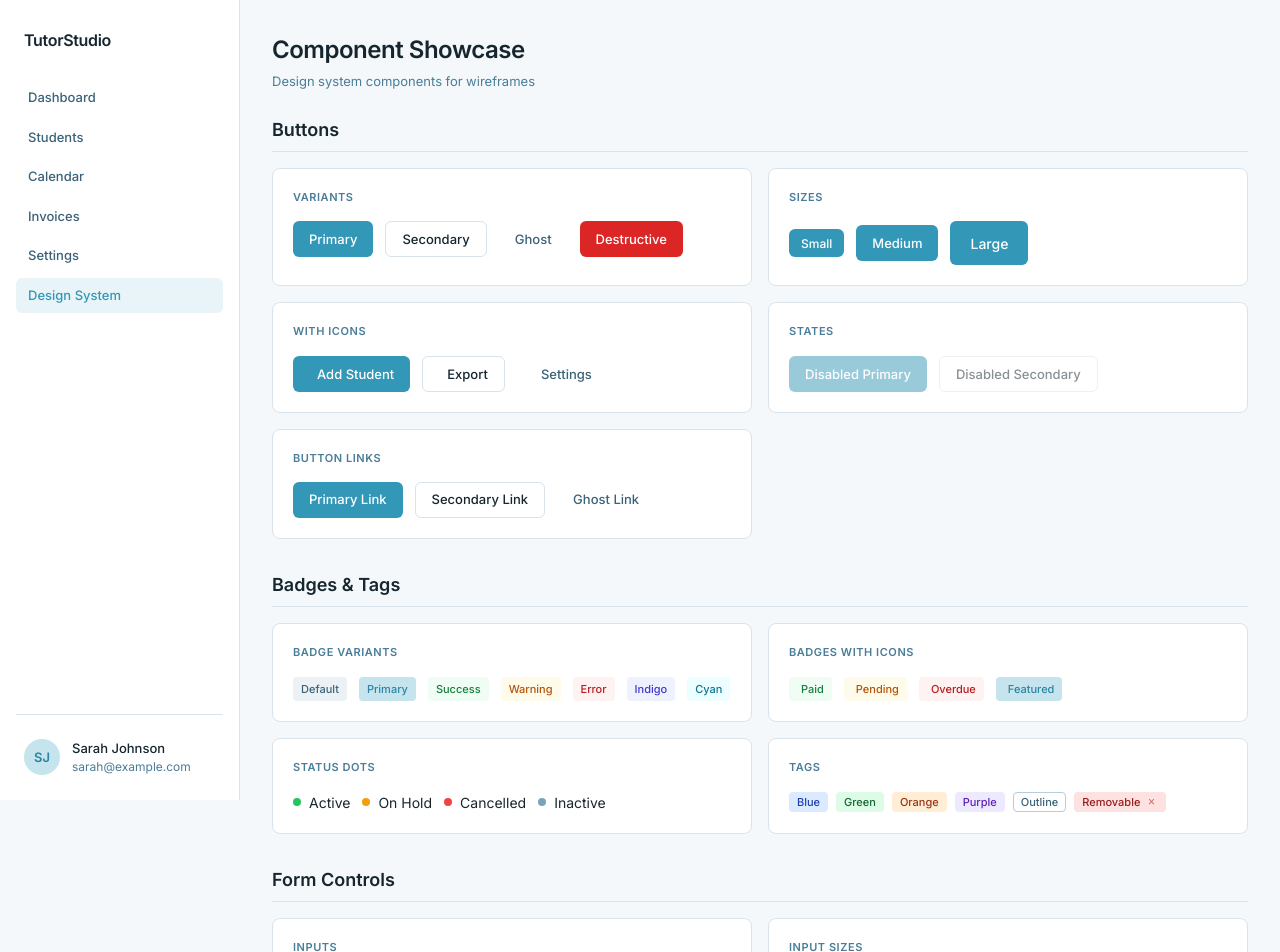
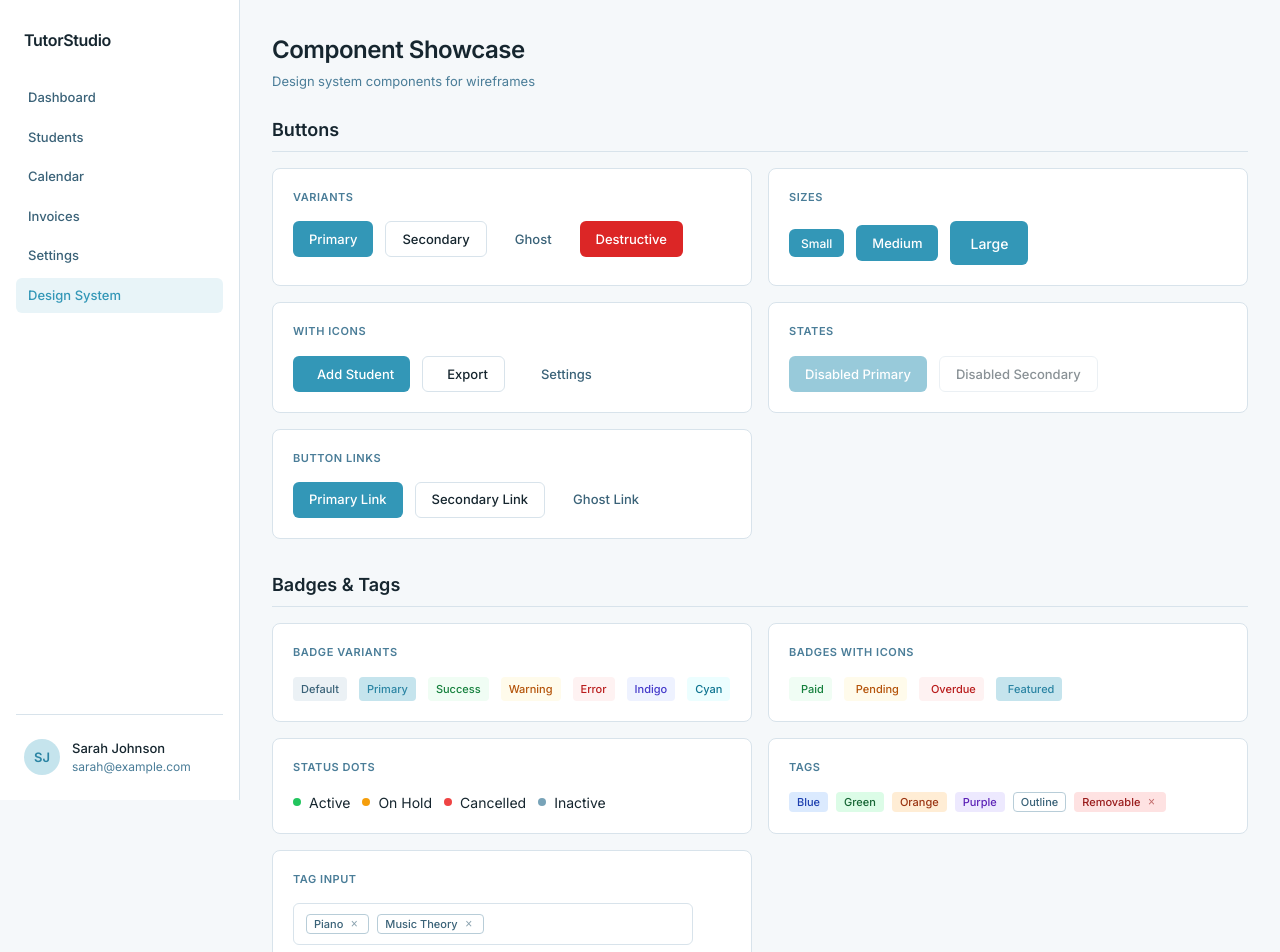
Before and after one commit to endermalkoc/tutor, a React (Vite) app in the folder wireframes/: page /design-system in a window 1280 px wide. Shown: the top 952 px of the page. Built offline with nearby package versions, Linux system fonts and the light colour scheme; some icons are missing.

Commit message:
feat: add TagInput component for dynamic subject tagging in forms

```diff
--- a/wireframes/src/components/design-system/FormSection.css
+++ b/wireframes/src/components/design-system/FormSection.css
@@ -16,7 +16,9 @@
   display: flex;
   align-items: center;
   justify-content: space-between;
+  padding-bottom: var(--space-3);
   margin-bottom: var(--space-4);
+  border-bottom: 1px solid var(--border-default);
 }
 
 .form-section-title {
--- /dev/null
+++ b/wireframes/src/components/design-system/TagInput.css
@@ -0,0 +1,58 @@
+/* Tag Input Container */
+.tag-input-container {
+  display: flex;
+  flex-wrap: wrap;
+  align-items: center;
+  gap: var(--space-2);
+  min-height: 36px;
+  padding: var(--space-2) var(--space-3);
+  background: var(--bg-surface);
+  border: 1px solid var(--border-default);
+  border-radius: var(--radius-md);
+  cursor: text;
+  transition: all var(--transition-fast);
+}
+
+.tag-input-container:hover {
+  border-color: var(--border-strong);
+}
+
+.tag-input-container:focus-within {
+  border-color: var(--primary-500);
+  box-shadow: 0 0 0 3px rgba(59, 130, 246, 0.1);
+}
+
+.tag-input-container.disabled {
+  background: var(--bg-muted);
+  opacity: 0.6;
+  cursor: not-allowed;
+}
+
+/* Tags inside input */
+.tag-input-tags {
+  display: flex;
+  flex-wrap: wrap;
+  gap: var(--space-2);
+}
+
+/* Input field */
+.tag-input-field {
+  flex: 1;
+  min-width: 120px;
+  height: 24px;
+  padding: 0;
+  border: none;
+  background: transparent;
+  font-family: var(--font-sans);
+  font-size: 14px;
+  color: var(--fg-default);
+  outline: none;
+}
+
+.tag-input-field::placeholder {
+  color: var(--fg-faint);
+}
+
+.tag-input-field:disabled {
+  cursor: not-allowed;
+}
--- /dev/null
+++ b/wireframes/src/components/design-system/TagInput.tsx
@@ -0,0 +1,86 @@
+import { useState, useRef, KeyboardEvent } from 'react';
+import { Tag, TagList } from './Tag';
+import type { TagColor } from './Tag';
+import './TagInput.css';
+
+export interface TagInputProps {
+  value: string[];
+  onChange: (tags: string[]) => void;
+  placeholder?: string;
+  tagColor?: TagColor;
+  className?: string;
+  disabled?: boolean;
+}
+
+export function TagInput({
+  value,
+  onChange,
+  placeholder = 'Type and press Enter...',
+  tagColor = 'outline',
+  className = '',
+  disabled = false,
+}: TagInputProps) {
+  const [inputValue, setInputValue] = useState('');
+  const inputRef = useRef<HTMLInputElement>(null);
+
+  const handleKeyDown = (e: KeyboardEvent<HTMLInputElement>) => {
+    if (e.key === 'Enter' || e.key === ',') {
+      e.preventDefault();
+      addTag();
+    } else if (e.key === 'Backspace' && inputValue === '' && value.length > 0) {
+      // Remove last tag when backspace is pressed on empty input
+      removeTag(value.length - 1);
+    }
+  };
+
+  const addTag = () => {
+    const newTag = inputValue.trim();
+    if (newTag && !value.includes(newTag)) {
+      onChange([...value, newTag]);
+      setInputValue('');
+    } else {
+      setInputValue('');
+    }
+  };
+
+  const removeTag = (index: number) => {
+    onChange(value.filter((_, i) => i !== index));
+  };
+
+  const handleContainerClick = () => {
+    inputRef.current?.focus();
+  };
+
+  const classNames = ['tag-input-container', disabled && 'disabled', className]
+    .filter(Boolean)
+    .join(' ');
+
+  return (
+    <div className={classNames} onClick={handleContainerClick}>
+      {value.length > 0 && (
+        <TagList className="tag-input-tags">
+          {value.map((tag, index) => (
+            <Tag
+              key={`${tag}-${index}`}
+              color={tagColor}
+              onRemove={disabled ? undefined : () => removeTag(index)}
+            >
+              {tag}
+            </Tag>
+          ))}
+        </TagList>
+      )}
+      <input
+        ref={inputRef}
+        type="text"
+        className="tag-input-field"
+        value={inputValue}
+        onChange={(e) => setInputValue(e.target.value)}
+        onKeyDown={handleKeyDown}
+        onBlur={addTag}
+        placeholder={value.length === 0 ? placeholder : ''}
+        disabled={disabled}
+      />
+    </div>
+  );
+}
--- a/wireframes/src/components/design-system/index.ts
+++ b/wireframes/src/components/design-system/index.ts
@@ -29,6 +29,10 @@ export type { CheckboxProps, RadioProps, RadioGroupProps, SwitchProps } from './
 // Tag
 export { Tag, TagList } from './Tag';
 export type { TagProps, TagColor, TagListProps } from './Tag';
+
+// TagInput
+export { TagInput } from './TagInput';
+export type { TagInputProps } from './TagInput';
 
 // Card
 export { Card, CardHeader, CardTitle, CardBody, CardFooter, MetricCard } from './Card';
--- a/wireframes/src/pages/AddStudentPage.tsx
+++ b/wireframes/src/pages/AddStudentPage.tsx
@@ -30,6 +30,7 @@ import {
   ExpandableContent,
   Combobox,
   InlineForm,
+  TagInput,
 } from '../components/design-system';
 import type { ComboboxOption } from '../components/design-system';
 import './AddStudentPage.css';
@@ -54,7 +55,7 @@ interface FormData {
   gender: string;
   school: string;
   skillLevel: string;
-  subjects: string;
+  subjects: string[];
   referrer: string;
   // Family
   familyId: string;
@@ -87,6 +88,61 @@ const mockFamilies: ComboboxOption[] = [
   { value: '3', label: 'Thompson Family', description: 'Sarah Thompson · sarah@example.com' },
 ];
 
+// US States
+const usStates: ComboboxOption[] = [
+  { value: 'AL', label: 'Alabama' },
+  { value: 'AK', label: 'Alaska' },
+  { value: 'AZ', label: 'Arizona' },
+  { value: 'AR', label: 'Arkansas' },
+  { value: 'CA', label: 'California' },
+  { value: 'CO', label: 'Colorado' },
+  { value: 'CT', label: 'Connecticut' },
+  { value: 'DE', label: 'Delaware' },
+  { value: 'FL', label: 'Florida' },
+  { value: 'GA', label: 'Georgia' },
+  { value: 'HI', label: 'Hawaii' },
+  { value: 'ID', label: 'Idaho' },
+  { value: 'IL', label: 'Illinois' },
+  { value: 'IN', label: 'Indiana' },
+  { value: 'IA', label: 'Iowa' },
+  { value: 'KS', label: 'Kansas' },
+  { value: 'KY', label: 'Kentucky' },
+  { value: 'LA', label: 'Louisiana' },
+  { value: 'ME', label: 'Maine' },
+  { value: 'MD', label: 'Maryland' },
+  { value: 'MA', label: 'Massachusetts' },
+  { value: 'MI', label: 'Michigan' },
+  { value: 'MN', label: 'Minnesota' },
+  { value: 'MS', label: 'Mississippi' },
+  { value: 'MO', label: 'Missouri' },
+  { value: 'MT', label: 'Montana' },
+  { value: 'NE', label: 'Nebraska' },
+  { value: 'NV', label: 'Nevada' },
+  { value: 'NH', label: 'New Hampshire' },
+  { value: 'NJ', label: 'New Jersey' },
+  { value: 'NM', label: 'New Mexico' },
+  { value: 'NY', label: 'New York' },
+  { value: 'NC', label: 'North Carolina' },
+  { value: 'ND', label: 'North Dakota' },
+  { value: 'OH', label: 'Ohio' },
+  { value: 'OK', label: 'Oklahoma' },
+  { value: 'OR', label: 'Oregon' },
+  { value: 'PA', label: 'Pennsylvania' },
+  { value: 'RI', label: 'Rhode Island' },
+  { value: 'SC', label: 'South Carolina' },
+  { value: 'SD', label: 'South Dakota' },
+  { value: 'TN', label: 'Tennessee' },
+  { value: 'TX', label: 'Texas' },
+  { value: 'UT', label: 'Utah' },
+  { value: 'VT', label: 'Vermont' },
+  { value: 'VA', label: 'Virginia' },
+  { value: 'WA', label: 'Washington' },
+  { value: 'WV', label: 'West Virginia' },
+  { value: 'WI', label: 'Wisconsin' },
+  { value: 'WY', label: 'Wyoming' },
+  { value: 'DC', label: 'District of Columbia' },
+];
+
 const initialFormData: FormData = {
   firstName: '',
   lastName: '',
@@ -99,7 +155,7 @@ const initialFormData: FormData = {
   gender: '',
   school: '',
   skillLevel: '',
-  subjects: '',
+  subjects: [],
   referrer: '',
   familyId: '',
   guardianFirstName: '',
@@ -492,14 +548,16 @@ export function AddStudentPage() {
 
                 <FormRow>
                   <FormGroup>
-                    <FormLabel htmlFor="subjects">Subjects</FormLabel>
-                    <Input
-                      id="subjects"
+                    <FormLabel>Subjects</FormLabel>
+                    <TagInput
                       value={formData.subjects}
-                      onChange={(e) => handleChange('subjects', e.target.value)}
-                      placeholder="Piano, Voice, Guitar..."
+                      onChange={(tags) => {
+                        setFormData((prev) => ({ ...prev, subjects: tags }));
+                        setFormIsDirty(true);
+                      }}
+                      placeholder="Type subject and press Enter..."
                     />
-                    <FormHint>Separate with commas</FormHint>
+                    <FormHint>Press Enter or comma to add</FormHint>
                   </FormGroup>
 
                   <FormGroup>
@@ -630,17 +688,14 @@ export function AddStudentPage() {
                         </FormGroup>
 
                         <FormGroup>
-                          <FormLabel htmlFor="guardianState">State</FormLabel>
-                          <Select
-                            id="guardianState"
+                          <FormLabel>State</FormLabel>
+                          <Combobox
+                            options={usStates}
                             value={formData.guardianState}
-                            onChange={(e) => handleChange('guardianState', e.target.value)}
-                          >
-                            <Option value="">Select...</Option>
-                            <Option value="CA">California</Option>
-                            <Option value="NY">New York</Option>
-                            <Option value="TX">Texas</Option>
-                          </Select>
+                            placeholder="Select state..."
+                            searchPlaceholder="Search states..."
+                            onChange={(value) => handleChange('guardianState', value)}
+                          />
                         </FormGroup>
                       </FormRow>
                     </ExpandableContent>
--- a/wireframes/src/pages/ComponentShowcase.tsx
+++ b/wireframes/src/pages/ComponentShowcase.tsx
@@ -54,6 +54,7 @@ import {
   ExpandableContent,
   Combobox,
   InlineForm,
+  TagInput,
 } from '../components/design-system';
 import type { ComboboxOption } from '../components/design-system';
 import { PageHeader } from '../components/layout';
@@ -77,6 +78,7 @@ export function ComponentShowcase() {
   const [expandedSection, setExpandedSection] = useState(false);
   const [selectedFamily, setSelectedFamily] = useState('');
   const [showInlineForm, setShowInlineForm] = useState(false);
+  const [subjectTags, setSubjectTags] = useState<string[]>(['Piano', 'Music Theory']);
 
   return (
     <div className="showcase">
@@ -194,6 +196,17 @@ export function ComponentShowcase() {
               <Tag color="outline">Outline</Tag>
               <Tag color="red" onRemove={() => {}}>Removable</Tag>
             </TagList>
+          </div>
+          <div className="showcase-card">
+            <div className="showcase-label">Tag Input</div>
+            <div style={{ maxWidth: 400 }}>
+              <TagInput
+                value={subjectTags}
+                onChange={setSubjectTags}
+                placeholder="Add subjects..."
+              />
+            </div>
+            <p className="body-sm text-secondary mt-2">Type and press Enter or comma to add tags</p>
           </div>
         </div>
       </section>
```
